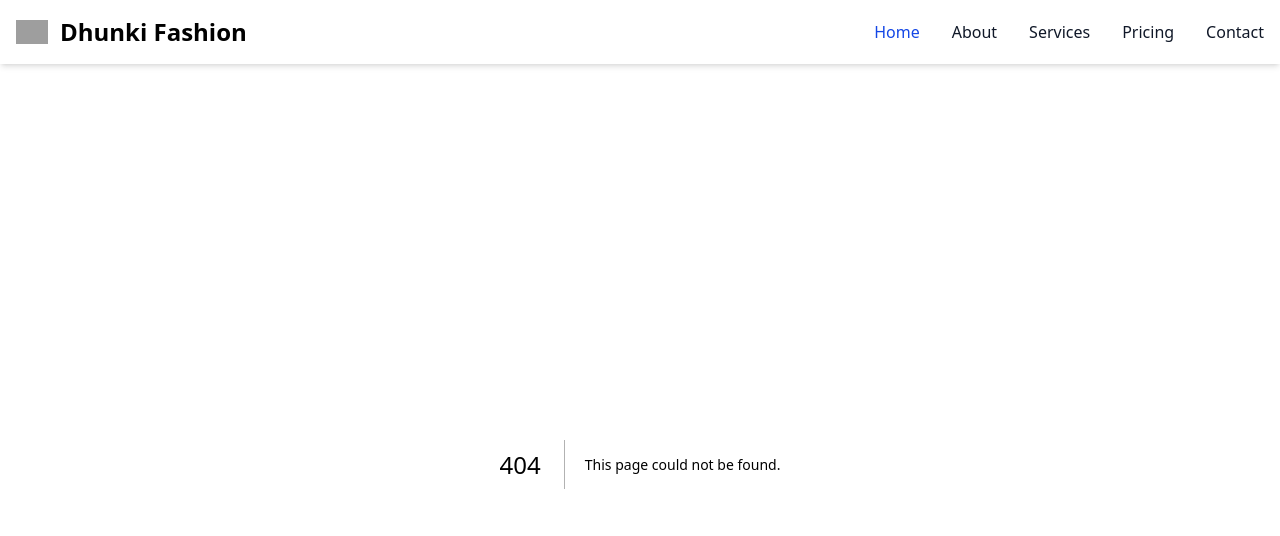
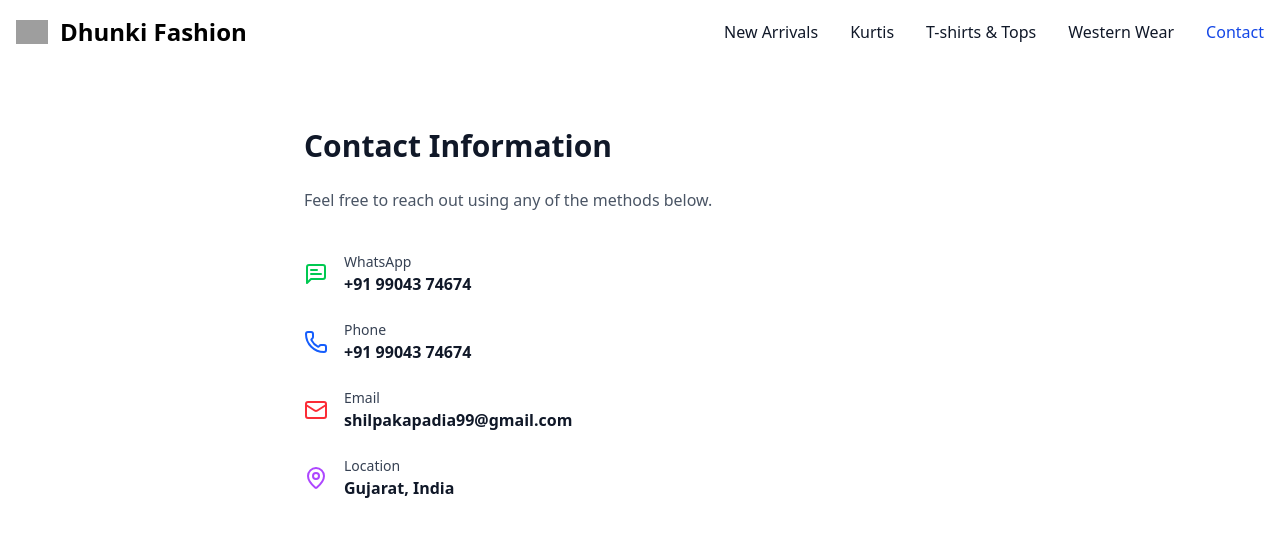
Before and after one commit to KapadiaShubham/nextjs_collection_gallery, a Next.js app: page /contact in a window 1280 px wide. Before the commit this address had no page. Shown: the top 536 px of the page. Built offline with nearby package versions, Linux system fonts and the light colour scheme; grey boxes are pictures that could not be loaded.

Commit message:
Updated Navbar and Contact page

```diff
--- a/src/app/Navbar.tsx
+++ b/src/app/Navbar.tsx
@@ -2,15 +2,19 @@
 
 import { useState } from "react";
 import Image from "next/image";
+import Link from "next/link";
+import { usePathname } from 'next/navigation';
+import clsx from 'clsx';
 
 export default function Navbar() {
   const [menuOpen, setMenuOpen] = useState(false);
+  const pathname = usePathname();
 
   return (
     <nav className="bg-white shadow-md">
       <div className="max-w-screen-xl flex flex-wrap items-center justify-between mx-auto p-4">
-        <a
-          href="https://flowbite.com/"
+        <Link
+          href="/"
           className="flex items-center space-x-3 rtl:space-x-reverse"
         >
           <Image
@@ -22,7 +26,7 @@
           <span className="self-center text-2xl font-semibold whitespace-nowrap text-black">
             Dhunki Fashion
           </span>
-        </a>
+        </Link>
         <button
           onClick={() => setMenuOpen((prev) => !prev)}
           type="button"
@@ -54,21 +58,72 @@
           id="navbar-default"
         >
           <ul className="font-medium flex flex-col p-4 md:p-0 mt-4 border border-gray-100 rounded-lg bg-gray-50 md:flex-row md:space-x-8 rtl:space-x-reverse md:mt-0 md:border-0 md:bg-white">
-            {["Home", "About", "Services", "Pricing", "Contact"].map((label, idx) => (
-              <li key={label}>
-                <a
-                  href="#"
-                  className={`block py-2 px-3 rounded-sm ${
-                    idx === 0
-                      ? "text-white bg-blue-700 md:bg-transparent md:text-blue-700 md:p-0"
-                      : "text-gray-900 hover:bg-gray-100 md:hover:bg-transparent md:border-0 md:hover:text-blue-700 md:p-0"
-                  }`}
-                  aria-current={idx === 0 ? "page" : undefined}
-                >
-                  {label}
-                </a>
-              </li>
-            ))}
+            <li>
+              <Link
+                href="/"
+                className={clsx("block py-2 px-3 rounded-sm md:p-0",
+                  {
+                    "text-white bg-blue-700 md:bg-transparent md:text-blue-700":pathname === '/',
+                    "text-gray-900 hover:bg-gray-100 md:hover:bg-transparent md:border-0 md:hover:text-blue-700":pathname !== '/'
+                  }
+                )}
+                aria-current="page"
+              >
+                New Arrivals
+              </Link>
+            </li>
+            <li>
+              <Link
+                href="/"
+                className={clsx("block py-2 px-3 rounded-sm md:p-0",
+                  {
+                    "text-white bg-blue-700 md:bg-transparent md:text-blue-700":pathname === '/about',
+                    "text-gray-900 hover:bg-gray-100 md:hover:bg-transparent md:border-0 md:hover:text-blue-700":pathname !== '/about'
+                  }
+                )}
+              >
+                Kurtis
+              </Link>
+            </li>
+            <li>
+              <Link
+                href="/"
+                className={clsx("block py-2 px-3 rounded-sm md:p-0",
+                  {
+                    "text-white bg-blue-700 md:bg-transparent md:text-blue-700":pathname === '/services',
+                    "text-gray-900 hover:bg-gray-100 md:hover:bg-transparent md:border-0 md:hover:text-blue-700":pathname !== '/services'
+                  }
+                )}
+              >
+                T-shirts & Tops
+              </Link>
+            </li>
+            <li>
+              <Link
+                href="/"
+                className={clsx("block py-2 px-3 rounded-sm md:p-0",
+                  {
+                    "text-white bg-blue-700 md:bg-transparent md:text-blue-700":pathname === '/pricing',
+                    "text-gray-900 hover:bg-gray-100 md:hover:bg-transparent md:border-0 md:hover:text-blue-700":pathname !== '/pricing'
+                  }
+                )}
+              >
+                Western Wear
+              </Link>
+            </li>
+            <li>
+              <Link
+                href="/contact"
+                className={clsx("block py-2 px-3 rounded-sm md:p-0",
+                  {
+                    "text-white bg-blue-700 md:bg-transparent md:text-blue-700":pathname === '/contact',
+                    "text-gray-900 hover:bg-gray-100 md:hover:bg-transparent md:border-0 md:hover:text-blue-700":pathname !== '/contact'
+                  }
+                )}
+              >
+                Contact
+              </Link>
+            </li>
           </ul>
         </div>
       </div>
--- /dev/null
+++ b/src/app/contact/page.tsx
@@ -0,0 +1,112 @@
+'use client';
+
+import {
+  Mail,
+  Phone,
+  MapPin,
+  // Linkedin,
+  MessageSquareText,
+} from 'lucide-react';
+
+const contactInfo = {
+  whatsapp: {
+    label: 'WhatsApp',
+    number: '+91 99043 74674',
+    link: 'https://wa.me/919904374674',
+  },
+  phone: {
+    label: 'Phone',
+    number: '+91 99043 74674',
+    link: 'tel:+919904374674',
+  },
+  email: {
+    label: 'Email',
+    address: 'shilpakapadia99@gmail.com',
+    link: 'mailto:shilpakapadia99@gmail.com',
+  },
+  // linkedin: {
+  //   label: 'LinkedIn',
+  //   username: 'linkedin.com/in/myprofile',
+  //   link: 'https://linkedin.com/in/myprofile',
+  // },
+  location: 'Gujarat, India',
+};
+
+export default function ContactPage() {
+  return (
+    <main className="min-h-screen bg-white px-4 py-16 sm:px-6 lg:px-8">
+      <div className="mx-auto max-w-2xl">
+        <h1 className="text-3xl font-bold text-gray-900 mb-6">Contact Information</h1>
+        <p className="text-gray-600 mb-10">
+          Feel free to reach out using any of the methods below.
+        </p>
+
+        <div className="space-y-6">
+          <div className="flex items-center space-x-4">
+            <MessageSquareText className="text-green-500 w-6 h-6" />
+            <div>
+              <p className="text-sm font-medium text-gray-700">{contactInfo.whatsapp.label}</p>
+              <a
+                href={contactInfo.whatsapp.link}
+                target="_blank"
+                rel="noopener noreferrer"
+                className="text-gray-900 font-semibold hover:underline"
+              >
+                {contactInfo.whatsapp.number}
+              </a>
+            </div>
+          </div>
+
+          <div className="flex items-center space-x-4">
+            <Phone className="text-blue-600 w-6 h-6" />
+            <div>
+              <p className="text-sm font-medium text-gray-700">{contactInfo.phone.label}</p>
+              <a
+                href={contactInfo.phone.link}
+                className="text-gray-900 font-semibold hover:underline"
+              >
+                {contactInfo.phone.number}
+              </a>
+            </div>
+          </div>
+
+          <div className="flex items-center space-x-4">
+            <Mail className="text-red-500 w-6 h-6" />
+            <div>
+              <p className="text-sm font-medium text-gray-700">{contactInfo.email.label}</p>
+              <a
+                href={contactInfo.email.link}
+                className="text-gray-900 font-semibold hover:underline"
+              >
+                {contactInfo.email.address}
+              </a>
+            </div>
+          </div>
+
+          {/* <div className="flex items-center space-x-4">
+            <Linkedin className="text-blue-700 w-6 h-6" />
+            <div>
+              <p className="text-sm font-medium text-gray-700">{contactInfo.linkedin.label}</p>
+              <a
+                href={contactInfo.linkedin.link}
+                target="_blank"
+                rel="noopener noreferrer"
+                className="text-gray-900 font-semibold hover:underline"
+              >
+                {contactInfo.linkedin.username}
+              </a>
+            </div>
+          </div> */}
+
+          <div className="flex items-center space-x-4">
+            <MapPin className="text-purple-500 w-6 h-6" />
+            <div>
+              <p className="text-sm font-medium text-gray-700">Location</p>
+              <p className="text-gray-900 font-semibold">{contactInfo.location}</p>
+            </div>
+          </div>
+        </div>
+      </div>
+    </main>
+  );
+}
```
Also changed, not shown: package.json (+8 -6 lines), 1 other file (tests, documents, lock files or other folders).
